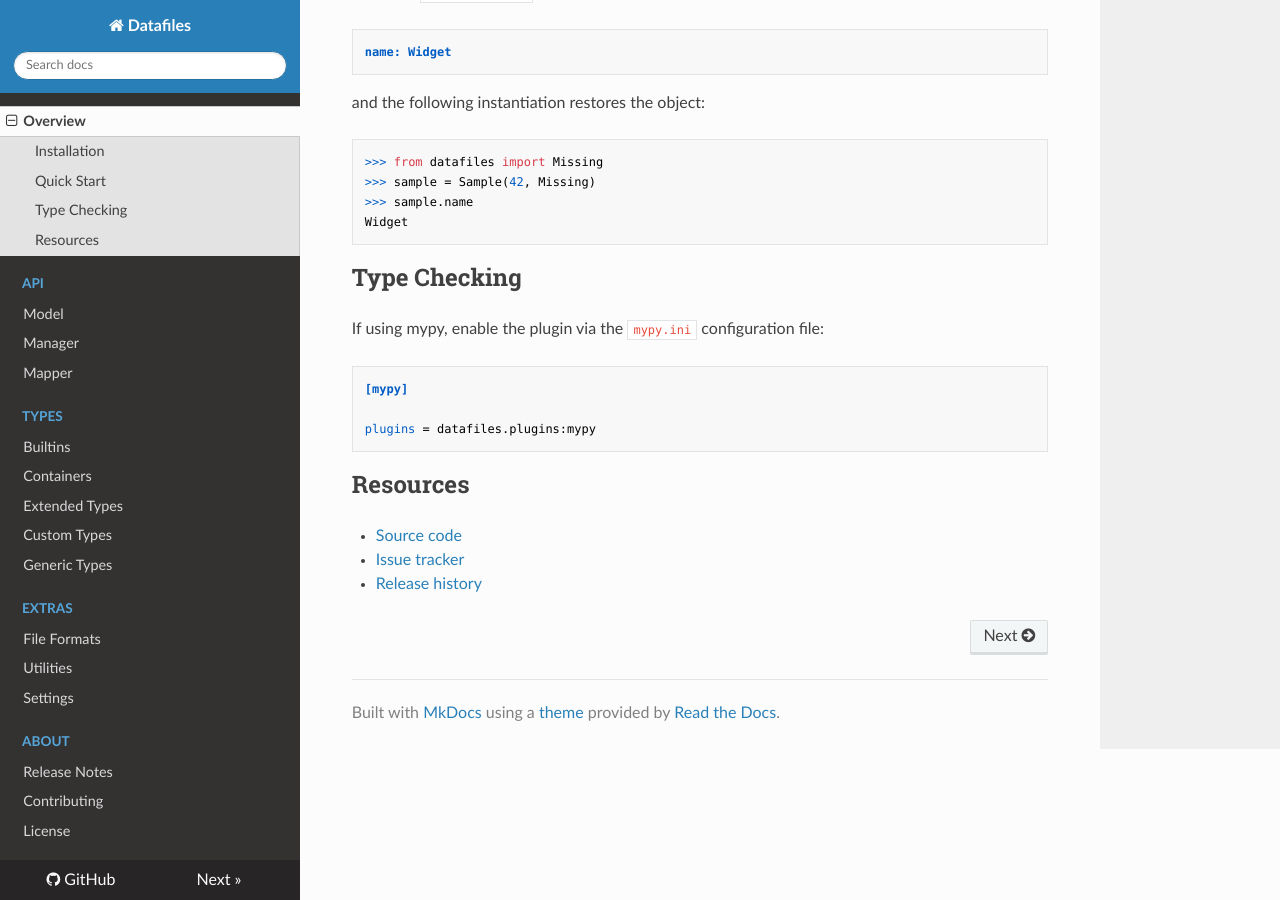
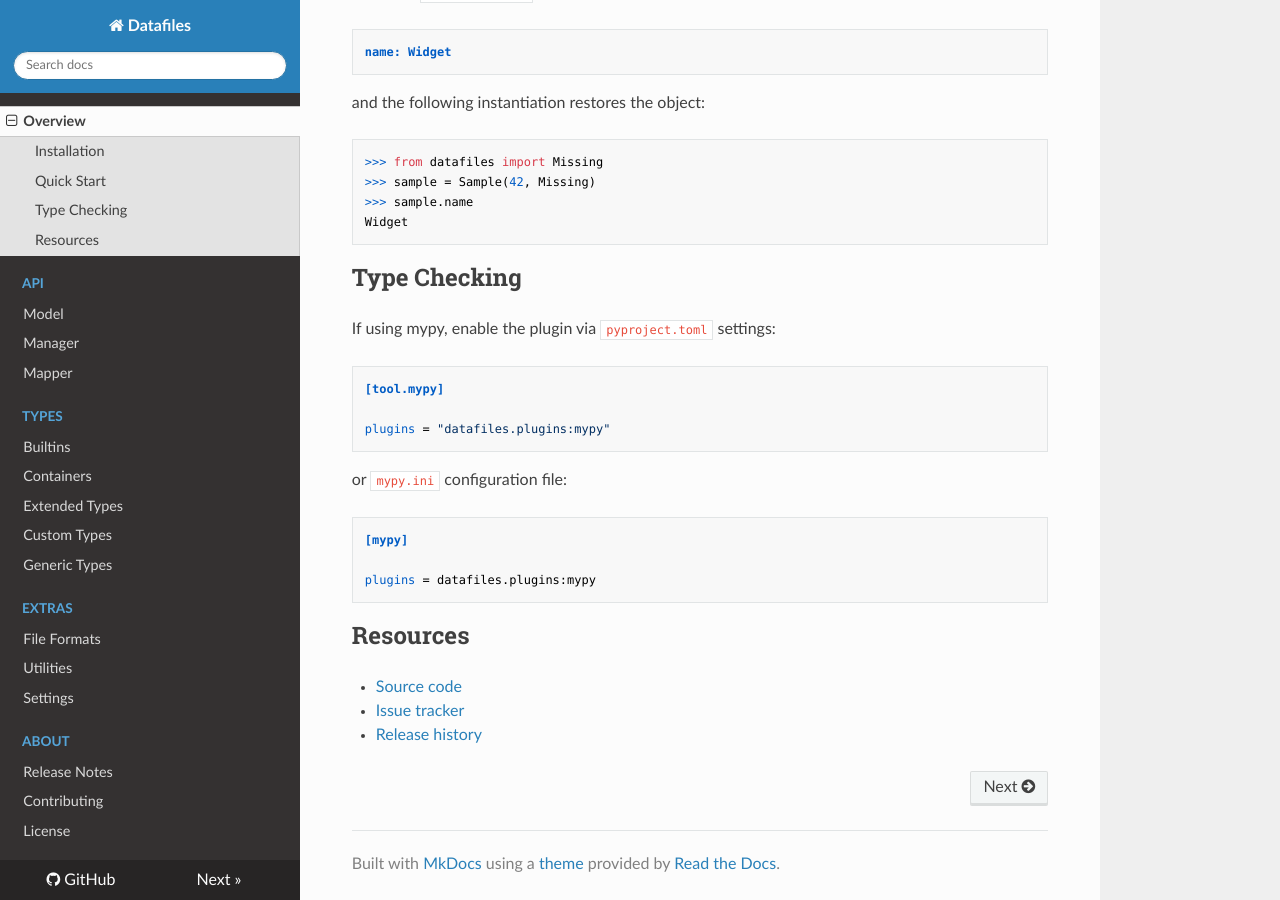
Before and after one commit to jacebrowning/datafiles, an MkDocs documentation site: the page built from docs/index.md, in a window 1280 px wide and 900 px high, scrolled down 1304 px. Built offline with MkDocs 1.6.1, drawn with Linux system fonts in a browser that asks for light colours; nearby versions of some CDN libraries.

Commit message:
Document mypy plugin settings via pyproject.toml

````diff
--- a/docs/index.md
+++ b/docs/index.md
@@ -67,7 +67,15 @@ Widget
 
 ## Type Checking
 
-If using mypy, enable the plugin via the `mypy.ini` configuration file:
+If using mypy, enable the plugin via `pyproject.toml` settings:
+
+```toml
+[tool.mypy]
+
+plugins = "datafiles.plugins:mypy"
+```
+
+or `mypy.ini` configuration file:
 
 ```ini
 [mypy]
````
